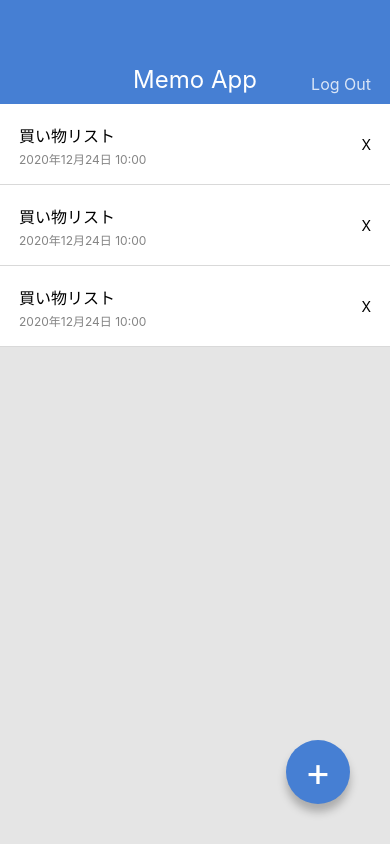
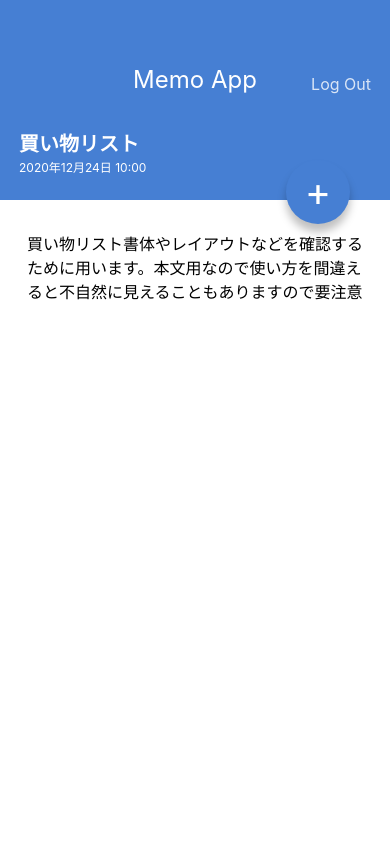
Before and after one commit to Fujiwara0805/MemoApp, a React Native app: screen / in a window 390 px wide. Built offline with nearby package versions, Linux system fonts and the light colour scheme.

Commit message:
Create MemoDetailScreen

```diff
--- a/App.jsx
+++ b/App.jsx
@@ -1,25 +1,8 @@
 import { React } from 'react';
-import { StyleSheet, View } from 'react-native';
-
-import AppBar from './src/components/AppBar';
-import MemoList from './src/components/MemoList';
-import CircleButton from './src/components/CircleButton';
+import MemoDetailScreen from './src/screens/MemoDetailScreen';
 
 export default function App() {
   return (
-    <View style={styles.container}>
-      <AppBar />
-      <MemoList />
-      <MemoList />
-      <MemoList />
-      <CircleButton>+</CircleButton>
-    </View>
+    <MemoDetailScreen />
   );
 }
-
-const styles = StyleSheet.create({
-  container: {
-    flex: 1,
-    backgroundColor: '#E5E5E5',
-  },
-});
--- a/src/components/CircleButton.jsx
+++ b/src/components/CircleButton.jsx
@@ -1,18 +1,25 @@
 import { React } from 'react';
 import { View, Text, StyleSheet } from 'react-native';
-import { string } from 'prop-types';
+import { string, shape } from 'prop-types';
 
 export default function CircleButton(props) {
-  const { children } = props;
+  const { children, style } = props;
   return (
-    <View style={styles.circleButton}>
-      <Text style={styles.circleLabel}>{children}</Text>
+    <View style={[styles.circleButton, style]}>
+      <Text style={styles.circleLabel}>
+        {children}
+      </Text>
     </View>
   );
 }
 
 CircleButton.propTypes = {
   children: string.isRequired,
+  style: shape(),
+};
+
+CircleButton.defaultProps = {
+  style: null,
 };
 
 const styles = StyleSheet.create({
--- /dev/null
+++ b/src/screens/MemoDetailScreen.jsx
@@ -0,0 +1,63 @@
+import React from 'react';
+import {
+  View, Text, StyleSheet, ScrollView,
+} from 'react-native';
+
+import AppBar from '../components/AppBar';
+import CircleButton from '../components/CircleButton';
+
+export default function MemoDetailScreen() {
+  return (
+    <View style={styles.container}>
+      <AppBar />
+      <View style={styles.MemoHeader}>
+        <Text style={styles.MemoTitle}>買い物リスト</Text>
+        <Text style={styles.MemoDate}>2020年12月24日 10:00</Text>
+      </View>
+      <ScrollView style={styles.MemoBody}>
+        <Text style={styles.MemoText}>
+          買い物リスト書体やレイアウトなどを確認するために用います。本文用なので使い方を間違えると不自然に見えることもありますので要注意
+        </Text>
+      </ScrollView>
+      <CircleButton style={{ top: 160, bottom: 'auto' }}>+</CircleButton>
+    </View>
+  );
+}
+
+/* style */
+const styles = StyleSheet.create({
+  container: {
+    flex: 1,
+    backgroundColor: '#FFFFFF',
+  },
+  /* MemoHeader */
+  MemoHeader: {
+    backgroundColor: '#467FD3',
+    height: 96,
+    justifyContent: 'center',
+    paddingVertical: 24,
+    paddingHorizontal: 19,
+  },
+  MemoTitle: {
+    fontSize: 20,
+    lineHeight: 32,
+    fontWeight: 'bold',
+    color: '#FFFFFF',
+  },
+  MemoDate: {
+    fontSize: 12,
+    lineHeight: 16,
+    color: '#FFFFFF',
+  },
+
+  /* MemoBody */
+  MemoBody: {
+    paddingVertical: 32,
+    paddingHorizontal: 27,
+  },
+  MemoText: {
+    fontSize: 16,
+    lineHeight: 24,
+    color: '#000000',
+  },
+});
```
Also changed, not shown: src/screens/MemoListScreen.jsx (added, +24 -0 lines).
